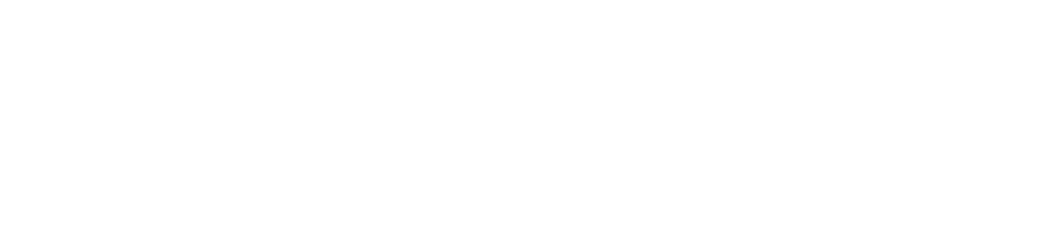
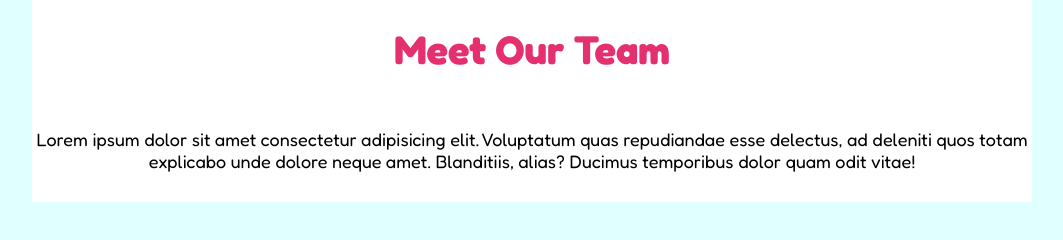
Before and after one commit to Michela30/html-css-float-cards, a plain HTML site: page index.html in a window 1280 px wide. Shown: the whole page, without its empty margins (108-1171 px from the left). Drawn offline with Linux system fonts and the light colour scheme.

Commit message:
Creazione prima parte del main

```diff
--- a/css/style.css
+++ b/css/style.css
@@ -9,6 +9,39 @@
 /* General */
 
 *{
-    font-family: font-family: 'Barlow', sans-serif;
+    font-family: 'Barlow', sans-serif;
     font-family: 'Fredoka', sans-serif;;
 }
+
+.main-container{
+    background-color: white;
+    margin: 0 auto;
+    max-width: 1000px;
+}
+
+/* Main */
+
+h1{
+    color: #E5306F;
+    font-size: 40px;
+    /* padding-top: 25px; */
+}
+
+p{
+    font-size: 18px;
+    /* padding-top: 30px; */
+}
+
+h1, p{
+    text-align: center;
+    padding: 25px 0px 30px;
+}
+
+
+
+
+
+/* Debug */
+.debug{
+    background-color: lightcyan;
+}
--- a/index.html
+++ b/index.html
@@ -15,17 +15,21 @@
     <link rel="stylesheet" href="css/style.css">
 
 </head>
-<body>
+<body class="debug">
 
-    <!-- il main potrebbe essere il contenitore generale -->
-    <main>
+    <!-- Inizio del main -->
+    <main class="main-container">
 
         <header>
-            <!-- qui ci sarà il titolo -->
+            <h1>
+                Meet Our Team
+            </h1>
         </header>
 
         <div>
-            <!-- qui ci sarà il paragrafo -->
+            <p>
+                Lorem ipsum dolor sit amet consectetur adipisicing elit. Voluptatum quas repudiandae esse delectus, ad deleniti quos totam explicabo unde dolore neque amet. Blanditiis, alias? Ducimus temporibus dolor quam odit vitae!
+            </p>
         </div>
 
         <!-- questo div potrebbe essere il contenitore che tiene le due righe e tre colonne, da suddividere -->
```
